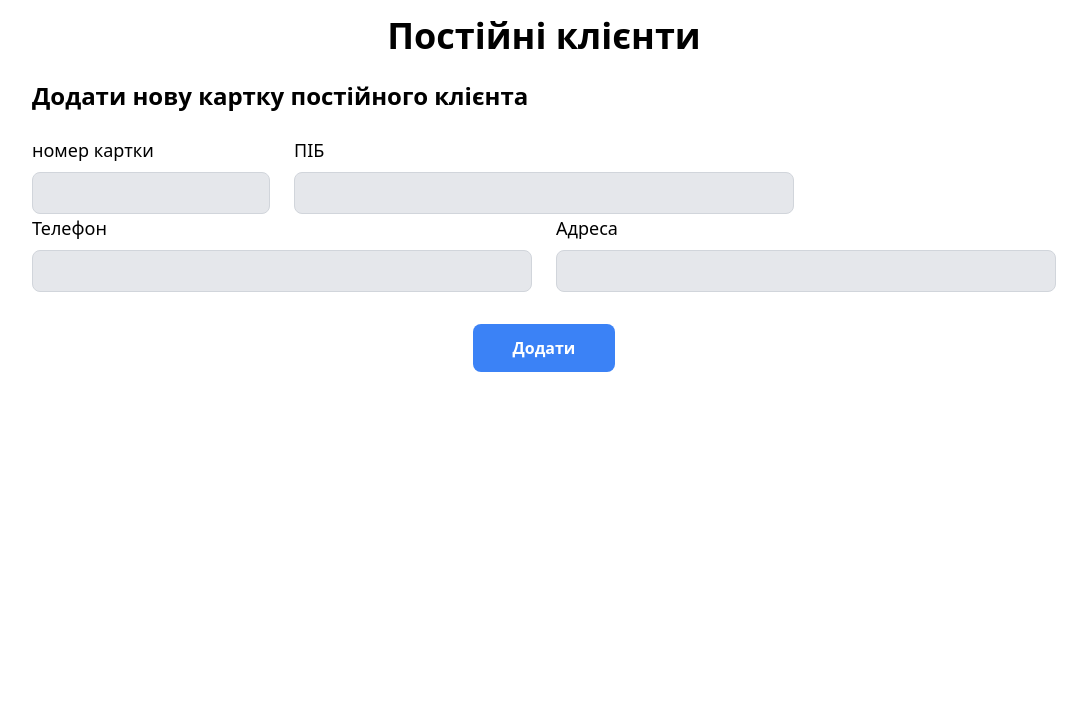
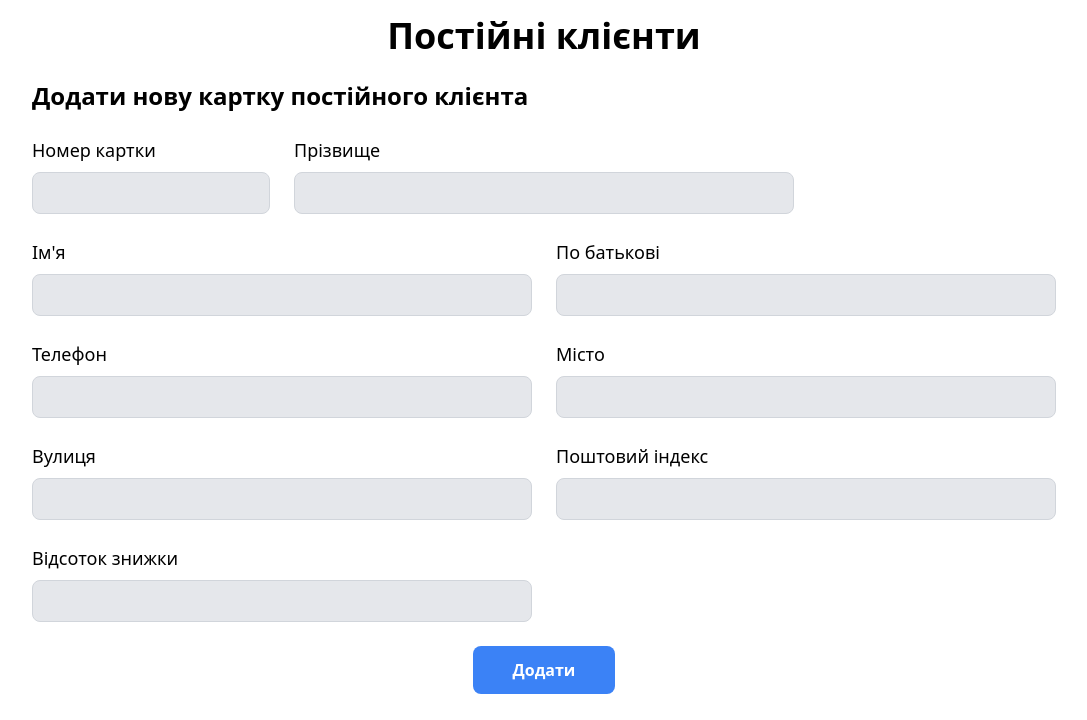
Before and after one commit to sidorenkoso/zlagoda_supermarket, a Flask app: template zlg_website/templates/add_cards.html in a window 1280 px wide. Shown: the part 80-800 px from the top of the page, without its empty margins (96-1183 px from the left). Run offline with Flask 3, Linux system fonts and the light colour scheme; the template is opened without the code that fills it, so the values that code supplies are empty.

Commit message:
Implemented client addition

```diff
--- a/zlg_website/templates/add_cards.html
+++ b/zlg_website/templates/add_cards.html
@@ -17,23 +17,31 @@
             {% endif %}
         {% endwith %}
 
-        <!---<form action="{{ url_for('views.add_employee') }}" method="POST" class="space-y-6"> -->
+        <form action="{{ url_for('views.add_client') }}" method="POST" class="space-y-6">
             <div class="grid grid-cols-1 md:grid-cols-4 gap-6">
                 <div>
-                    <label for="id" class="block mb-2 text-lg">номер картки</label>
-                    <input type="text" id="id" name="id" class="w-full px-4 py-2 bg-gray-200 border border-gray-300 rounded-lg focus:outline-none focus:ring-2 focus:ring-blue-500" value="{{ next_id }}" readonly>
+                    <label for="card_number" class="block mb-2 text-lg">Номер картки</label>
+                    <input type="text" id="card_number" name="card_number"
+                        class="w-full px-4 py-2 bg-gray-200 border border-gray-300 rounded-lg focus:outline-none"
+                        value="{{ card_number }}" readonly>
                 </div>
 
                 <div class="md:col-span-2">
-                    <label for="full_name" class="block mb-2 text-lg">ПІБ</label>
-                    <input type="text" id="full_name" name="full_name" class="w-full px-4 py-2 bg-gray-200 border border-gray-300 rounded-lg focus:outline-none focus:ring-2 focus:ring-blue-500" required>
+                    <label for="last_name" class="block mb-2 text-lg">Прізвище</label>
+                    <input type="text" id="last_name" name="last_name" class="w-full px-4 py-2 bg-gray-200 border border-gray-300 rounded-lg focus:outline-none focus:ring-2 focus:ring-blue-500" required>
                 </div>
-                <!--
+            </div>
+
+            <div class="grid grid-cols-1 md:grid-cols-2 gap-6">
                 <div>
-                    <label for="salary" class="block mb-2 text-lg"> відсоток знижки </label>
-                    <input type="number" id="salary" name="salary" class="w-full px-4 py-2 bg-gray-200 border border-gray-300 rounded-lg focus:outline-none focus:ring-2 focus:ring-blue-500" placeholder="000000" required>
+                    <label for="first_name" class="block mb-2 text-lg">Ім'я</label>
+                    <input type="text" id="first_name" name="first_name" class="w-full px-4 py-2 bg-gray-200 border border-gray-300 rounded-lg focus:outline-none focus:ring-2 focus:ring-blue-500" required>
                 </div>
-                -->
+
+                <div>
+                    <label for="middle_name" class="block mb-2 text-lg">По батькові</label>
+                    <input type="text" id="middle_name" name="middle_name" class="w-full px-4 py-2 bg-gray-200 border border-gray-300 rounded-lg focus:outline-none focus:ring-2 focus:ring-blue-500">
+                </div>
             </div>
 
             <div class="grid grid-cols-1 md:grid-cols-2 gap-6">
@@ -43,8 +51,27 @@
                 </div>
 
                 <div>
-                    <label for="address" class="block mb-2 text-lg">Адреса</label>
-                    <input type="text" id="address" name="address" class="w-full px-4 py-2 bg-gray-200 border border-gray-300 rounded-lg focus:outline-none focus:ring-2 focus:ring-blue-500" required>
+                    <label for="city" class="block mb-2 text-lg">Місто</label>
+                    <input type="text" id="city" name="city" class="w-full px-4 py-2 bg-gray-200 border border-gray-300 rounded-lg focus:outline-none focus:ring-2 focus:ring-blue-500" required>
+                </div>
+            </div>
+
+            <div class="grid grid-cols-1 md:grid-cols-2 gap-6">
+                <div>
+                    <label for="street" class="block mb-2 text-lg">Вулиця</label>
+                    <input type="text" id="street" name="street" class="w-full px-4 py-2 bg-gray-200 border border-gray-300 rounded-lg focus:outline-none focus:ring-2 focus:ring-blue-500" required>
+                </div>
+
+                <div>
+                    <label for="postal_code" class="block mb-2 text-lg">Поштовий індекс</label>
+                    <input type="text" id="postal_code" name="postal_code" class="w-full px-4 py-2 bg-gray-200 border border-gray-300 rounded-lg focus:outline-none focus:ring-2 focus:ring-blue-500" required>
+                </div>
+            </div>
+
+            <div class="grid grid-cols-1 md:grid-cols-2 gap-6">
+                <div>
+                    <label for="discount_percent" class="block mb-2 text-lg">Відсоток знижки</label>
+                    <input type="number" id="discount_percent" name="discount_percent" class="w-full px-4 py-2 bg-gray-200 border border-gray-300 rounded-lg focus:outline-none focus:ring-2 focus:ring-blue-500" required>
                 </div>
             </div>
 
@@ -52,9 +79,6 @@
                 <button type="submit" class="px-10 py-3 bg-blue-500 text-white font-semibold rounded-lg hover:bg-blue-600 focus:outline-none focus:ring-2 focus:ring-blue-500 focus:ring-offset-2">
                     Додати
                 </button>
-                 <!--<a href="{{ url_for('views.employees') }}" class="px-6 py-3 bg-gray-300 text-gray-700 font-semibold rounded-lg hover:bg-gray-400 focus:outline-none focus:ring-2 focus:ring-gray-500 focus:ring-offset-2">
-                    Повернутися назад
-                </a> -->
             </div>
         </form>
     </div>
--- a/zlg_website/templates/cards.html
+++ b/zlg_website/templates/cards.html
@@ -16,7 +16,7 @@
         </div>
 
         <div class="flex space-x-4">
-          <!---  <a href="{ { url_for('views.add_employee_form')  } }"> ---->
+        <a href="{{ url_for('views.add_client') }}">
             <button class="flex items-center px-4 py-2 bg-blue-500 text-white rounded-full hover:bg-blue-600">
                 <svg xmlns="http://www.w3.org/2000/svg" class="h-5 w-5 mr-2" viewBox="0 0 20 20" fill="currentColor">
                     <path fill-rule="evenodd"
@@ -62,7 +62,7 @@
             {% else %}
             {% endif %}
 
-            <!-- <script src="{{ url_for('static', filename='index.js') }}"></script> -->
+            <script src="{{ url_for('static', filename='index.js') }}"></script>
             </tbody>
         </table>
     </div>
--- a/zlg_website/views/__init__.py
+++ b/zlg_website/views/__init__.py
@@ -3,4 +3,4 @@ from flask import Blueprint
 views = Blueprint("views", __name__)
 
 # імпортуємо окремі частини (маршрути)
-from . import employees, home_welcome, add_employee, delete_employee, edit_employee, auth, clients
+from . import employees, home_welcome, add_employee, delete_employee, edit_employee, auth, clients, add_client
```
Also changed, not shown: zlg_website/views/add_client.py (added, +59 -0 lines), instance/database.db. Lines whose indentation alone changed are shown as unchanged.
